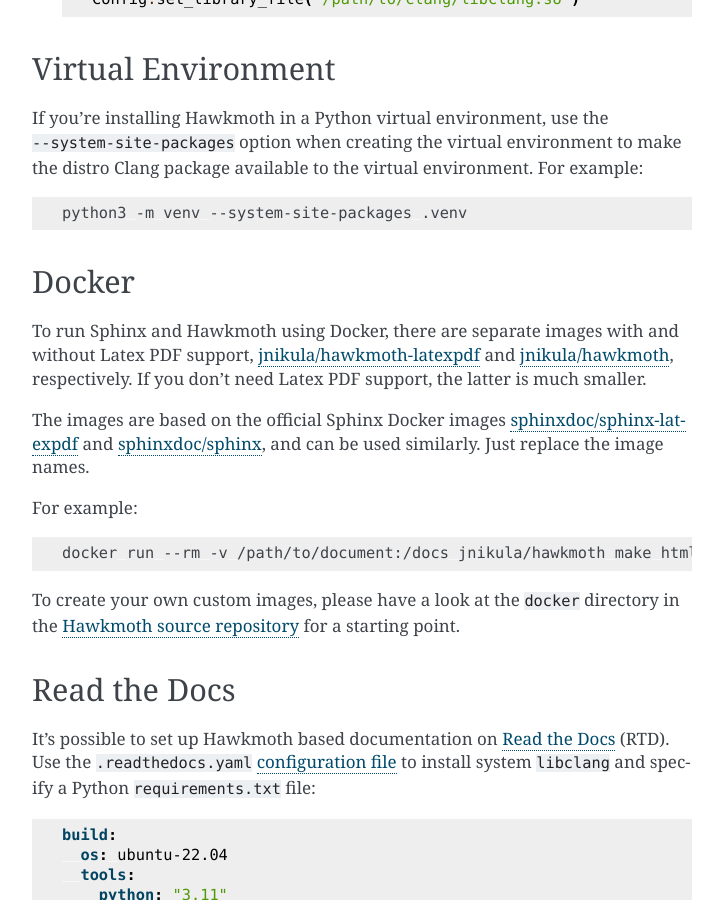
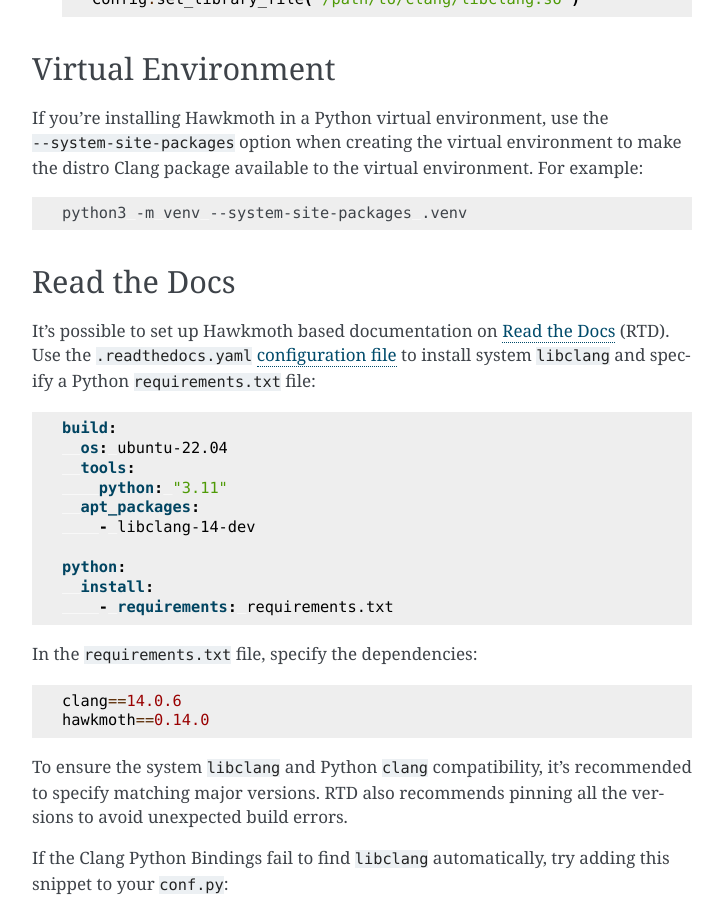
Before and after one commit to jnikula/hawkmoth, a Sphinx documentation site: the page built from doc/installation.rst, in a window 1280 px wide and 900 px high, scrolled down 1214 px. Shown: the whole window, without its empty margins (388-1111 px from the left). Built offline with Sphinx 7.4.7, drawn with Linux system fonts in a browser that asks for light colours.

Commit message:
docs: remove docker documentation
Stop doing release docker images. Nobody seems to need them.

```diff
--- a/doc/installation.rst
+++ b/doc/installation.rst
@@ -79,36 +79,6 @@ the distro Clang package available to the virtual environment. For example:
 
    python3 -m venv --system-site-packages .venv
 
-Docker
-------
-
-To run Sphinx and Hawkmoth using Docker, there are separate images with and
-without Latex PDF support, `jnikula/hawkmoth-latexpdf`_ and `jnikula/hawkmoth`_,
-respectively. If you don't need Latex PDF support, the latter is much smaller.
-
-The images are based on the official Sphinx Docker images
-`sphinxdoc/sphinx-latexpdf`_ and `sphinxdoc/sphinx`_, and can be used
-similarly. Just replace the image names.
-
-For example:
-
-.. code-block:: shell
-
-   docker run --rm -v /path/to/document:/docs jnikula/hawkmoth make html
-
-To create your own custom images, please have a look at the ``docker`` directory
-in the `Hawkmoth source repository`_ for a starting point.
-
-.. _jnikula/hawkmoth-latexpdf: https://hub.docker.com/repository/docker/jnikula/hawkmoth-latexpdf
-
-.. _jnikula/hawkmoth: https://hub.docker.com/repository/docker/jnikula/hawkmoth
-
-.. _sphinxdoc/sphinx-latexpdf: https://hub.docker.com/r/sphinxdoc/sphinx-latexpdf
-
-.. _sphinxdoc/sphinx: https://hub.docker.com/r/sphinxdoc/sphinx
-
-.. _Hawkmoth source repository: https://github.com/jnikula/hawkmoth
-
 Read the Docs
 -------------
 
```
Also changed, not shown: README.rst (+0 -7 lines).
